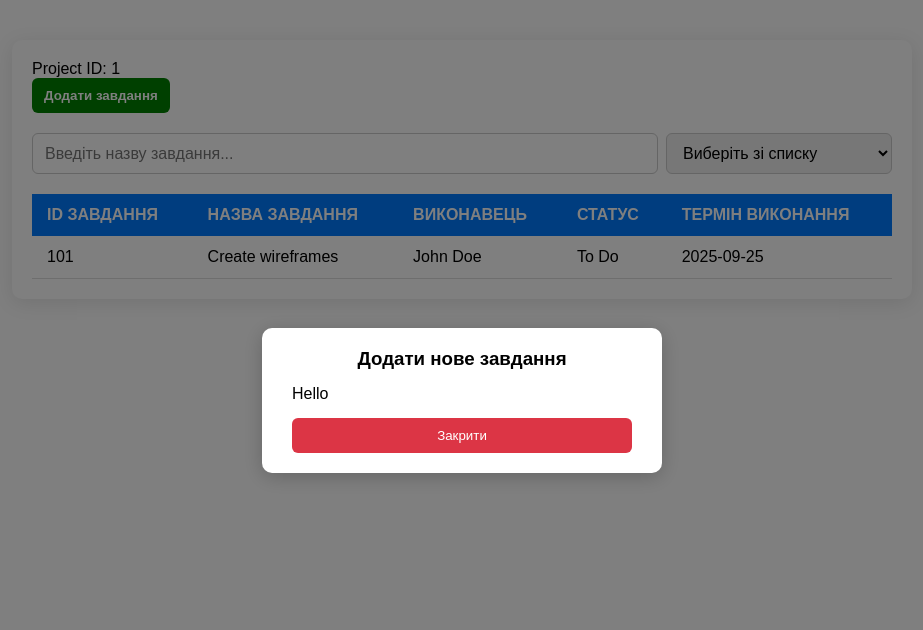
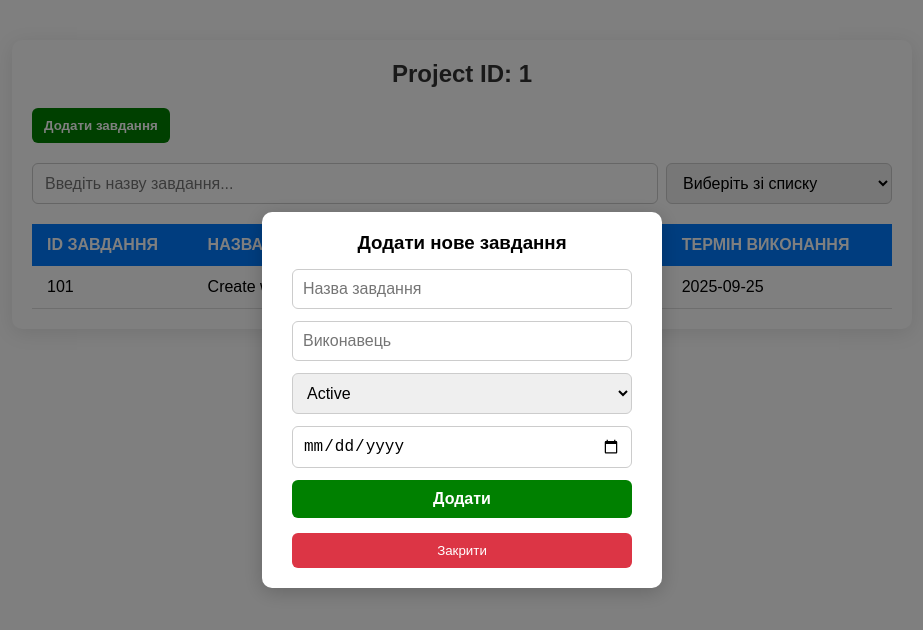
Before and after one commit to YaroslavOkrema/vue-project-manager, a Vue app: page /tasks/1 in a window 1280 px wide. Both pictures are taken after a click on the button "Додати завдання". Shown: the top 630 px of the page, without its empty margins (178-1101 px from the left). Built offline with nearby package versions, Linux system fonts and the light colour scheme; data requests are answered from the project's data file.

Commit message:
feat: add form and save to server tasks

```diff
--- /dev/null
+++ b/src/components/FormTasks/FormTasks.vue
@@ -0,0 +1,67 @@
+<script setup lang="ts">
+import { defineEmits, defineProps } from "vue";
+import { Task } from "@/store/TaskModule/types";
+import { useFormTasks } from "@/components/FormTasks/useFormTasks";
+
+const props = defineProps<{
+  projectId: number;
+  addTask: (task: Task) => Promise<void>;
+}>();
+
+const emit = defineEmits<{ (e: "update:isModalOpen", value: boolean): void }>();
+
+const { taskName, assigned, status, dueDate, submitTask, options } =
+  useFormTasks(props.addTask, props.projectId);
+
+const submitAndClose = async () => {
+  await submitTask();
+  emit("update:isModalOpen", false);
+};
+</script>
+
+<template>
+  <form class="form-task" @submit.prevent="submitAndClose">
+    <input v-model="taskName" placeholder="Назва завдання" />
+    <input v-model="assigned" placeholder="Виконавець" />
+    <select v-model="status">
+      <option v-for="option in options" :key="option" :value="option">
+        {{ option }}
+      </option>
+    </select>
+    <input v-model="dueDate" type="date" placeholder="Термін виконання" />
+    <button type="submit">Додати</button>
+  </form>
+</template>
+
+<style scoped lang="scss">
+.form-task {
+  display: flex;
+  flex-direction: column;
+  gap: 12px;
+  max-width: 400px;
+  margin: 0 auto;
+
+  input,
+  select,
+  button {
+    padding: 10px;
+    font-size: 1rem;
+    border-radius: 6px;
+    border: 1px solid #ccc;
+    outline: none;
+  }
+
+  button {
+    background-color: green;
+    color: #fff;
+    font-weight: bold;
+    border: none;
+    cursor: pointer;
+    transition: background-color 0.2s;
+
+    &:hover {
+      background-color: #0ed811;
+    }
+  }
+}
+</style>
--- /dev/null
+++ b/src/components/FormTasks/useFormTasks.ts
@@ -0,0 +1,46 @@
+import { ref } from "vue";
+import { Task } from "@/store/TaskModule/types";
+
+export function useFormTasks(
+  addTaskFn: (task: Task) => Promise<void>,
+  projectId: number
+) {
+  const taskName = ref("");
+  const assigned = ref("");
+  const status = ref("Active");
+  const dueDate = ref("");
+
+  const options = ["Active", "In Progress", "Completed"];
+
+  const resetForm = (): void => {
+    taskName.value = "";
+    assigned.value = "";
+    status.value = "Active";
+    dueDate.value = "";
+  };
+
+  const submitTask = async (): Promise<void> => {
+    if (!taskName.value || !assigned.value || !dueDate.value) return;
+
+    await addTaskFn({
+      id: Date.now(),
+      projectId,
+      title: taskName.value,
+      assignee: assigned.value,
+      status: status.value,
+      dueDate: dueDate.value,
+    });
+
+    resetForm();
+  };
+
+  return {
+    taskName,
+    assigned,
+    status,
+    dueDate,
+    options,
+    submitTask,
+    resetForm,
+  };
+}
--- a/src/pages/TaskTablePage/TaskTablePage.vue
+++ b/src/pages/TaskTablePage/TaskTablePage.vue
@@ -1,38 +1,25 @@
 <script setup lang="ts">
-import { useRoute } from "vue-router";
-import { useStore } from "vuex";
-import { computed, onMounted, ref } from "vue";
-import { Task } from "@/store/TaskModule/types";
 import ModalWindow from "@/components/ModalWindow/ModalWindow.vue";
 import MyButton from "@/components/MyButton/MyButton.vue";
 import MyInput from "@/components/MyInput/MyInput.vue";
 import MySelect from "@/components/MySelect/MySelect.vue";
+import FormTasks from "@/components/FormTasks/FormTasks.vue";
+import { useTaskTablePage } from "@/pages/TaskTablePage/useTaskTablePage";
 
-const route = useRoute();
-const store = useStore();
-const taskId = Number(route.params.id);
-const isModalOpen = ref(false);
-
-const sortOptions = [
-  { value: "id", name: "По ID" },
-  { value: "projectName", name: "По назві проєкту" },
-  { value: "tasksCount", name: "По кількості завдань" },
-  { value: "status", name: "По статусу" },
-];
-
-onMounted(() => {
-  store.dispatch("tasks/fetchTasks", taskId);
-});
-
-const tasks = computed<Task[]>(() => store.getters["tasks/allTask"]);
+const { taskId, addTask, tasks, sortOptions, isModalOpen, route } =
+  useTaskTablePage();
 </script>
 
 <template>
   <div class="table-container">
-    <div>Project ID: {{ route.params.id }}</div>
+    <h2>Project ID: {{ route.params.id }}</h2>
     <MyButton text="Додати завдання" @click="isModalOpen = true" />
     <ModalWindow v-model="isModalOpen" title="Додати нове завдання">
-      Hello
+      <FormTasks
+        :project-id="taskId"
+        :add-task="addTask"
+        v-model:isModalOpen="isModalOpen"
+      />
     </ModalWindow>
     <div class="table-filters">
       <MyInput model-value="" placeholder="Введіть назву завдання..." />
--- /dev/null
+++ b/src/pages/TaskTablePage/useTaskTablePage.ts
@@ -0,0 +1,30 @@
+import { useRoute } from "vue-router";
+import { useStore } from "vuex";
+import { ref, computed, onMounted } from "vue";
+import { Task } from "@/store/TaskModule/types";
+
+export function useTaskTablePage() {
+  const route = useRoute();
+  const store = useStore();
+  const taskId = Number(route.params.id);
+  const isModalOpen = ref(false);
+
+  const sortOptions = [
+    { value: "id", name: "По ID" },
+    { value: "projectName", name: "По назві проєкту" },
+    { value: "tasksCount", name: "По кількості завдань" },
+    { value: "status", name: "По статусу" },
+  ];
+
+  const addTask = (task: Task) => {
+    return store.dispatch("tasks/addTask", task);
+  };
+
+  onMounted(() => {
+    store.dispatch("tasks/fetchTasks", taskId);
+  });
+
+  const tasks = computed<Task[]>(() => store.getters["tasks/allTask"]);
+
+  return { taskId, isModalOpen, sortOptions, addTask, tasks, route };
+}
--- a/src/store/TaskModule/taskModule.ts
+++ b/src/store/TaskModule/taskModule.ts
@@ -27,6 +27,18 @@ export const taskModule: Module<TaskState, unknown> = {
         console.log(error);
       }
     },
+
+    async addTask({ commit, state }, newTask: Task): Promise<void> {
+      try {
+        const response = await axios.post<Task>(
+          `http://localhost:3000/tasks`,
+          newTask
+        );
+        commit("setTasks", [...state.tasks, response.data]);
+      } catch (error) {
+        console.error(error);
+      }
+    },
   },
   namespaced: true,
 };
```
